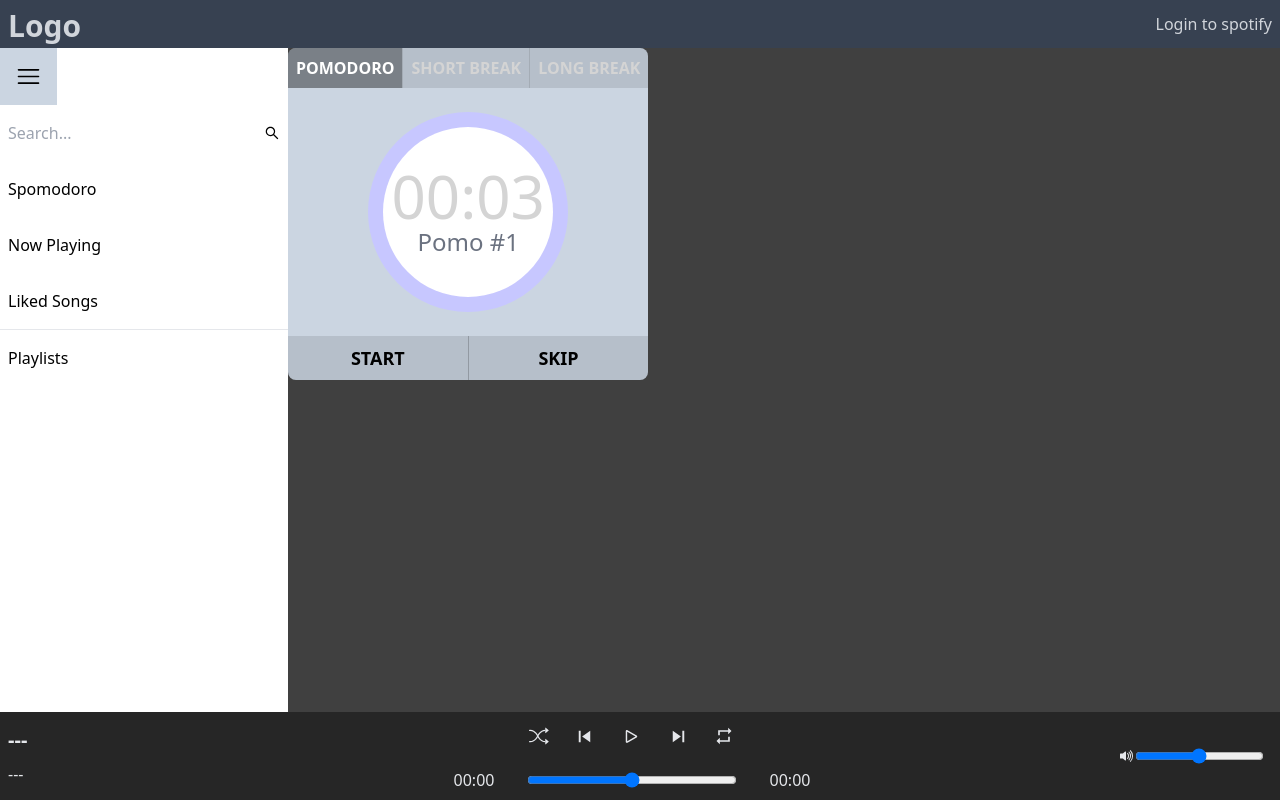
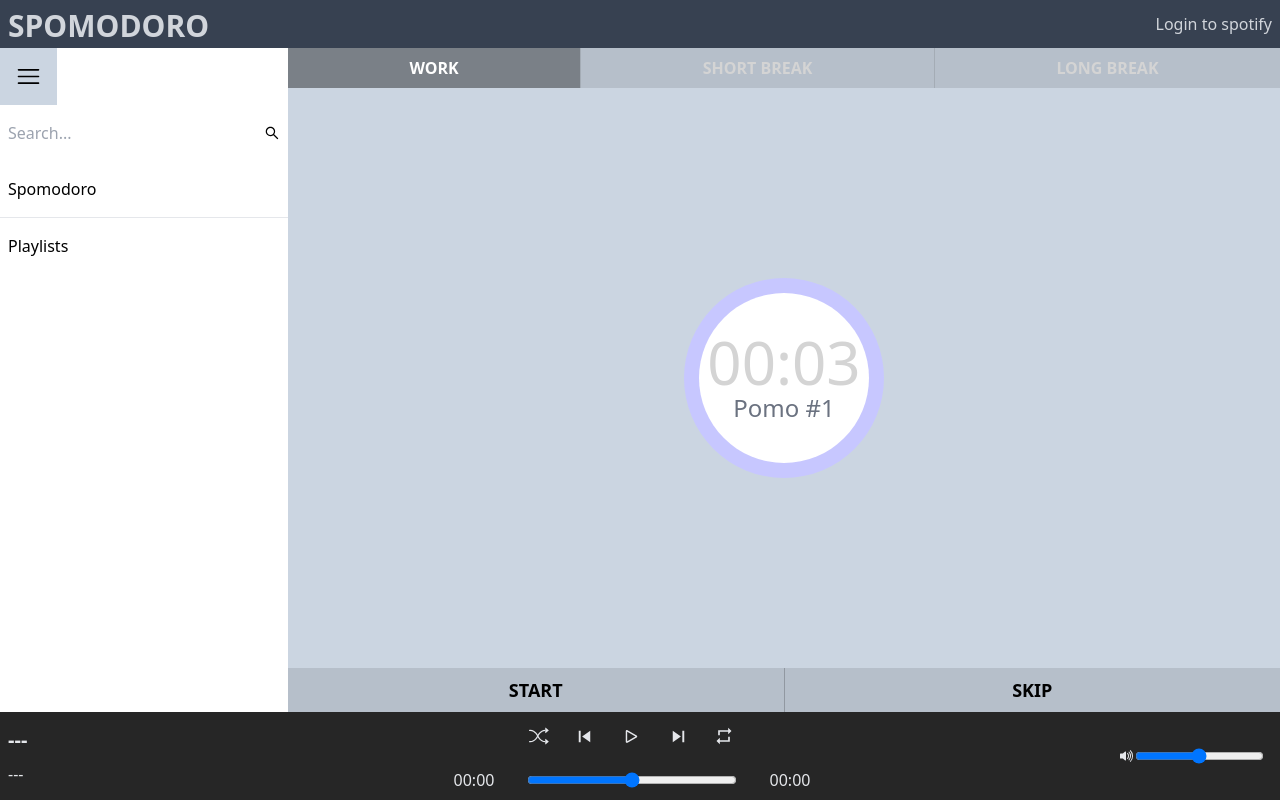
Before and after one commit to dudleylim/spotify-clone-implicitgrant, a React (Create React App) app: page / in a window 1280 px wide. Built offline with nearby package versions, Linux system fonts and the light colour scheme.

Commit message:
added pomodoro timer

```diff
--- a/src/components/ContextApi.js
+++ b/src/components/ContextApi.js
@@ -1,6 +1,6 @@
 import React from 'react'
 import { useState, useEffect } from 'react';
-// import { useNavigate } from 'react-router-dom';
+import { useNavigate } from 'react-router-dom';
 
 const Context = React.createContext();
 export default Context;
@@ -16,10 +16,11 @@ export const ContextApi = ({children}) => {
         const [token, setToken] = useState("");
         const [isLoggedIn, setIsLoggedIn] = useState(false);
 
+        const navigate = useNavigate();
+
         useEffect(() => {
             let urlParams = new URLSearchParams(window.location.hash.replace("#", "?"));
             let token = window.localStorage.getItem("token");
-            // const navigate = useNavigate()
 
             if (!token && urlParams) {
                 try {
@@ -142,8 +143,32 @@ export const ContextApi = ({children}) => {
         const logout = () => {
             player.disconnect();
             setToken("");
+            // setPlayer({});
+            setIsSongReady(false);
+            setIsPlayerReady(false);
             window.localStorage.removeItem("token");
-            // navigate('/');
+            navigate('/');
+        }
+
+    // custom play functions
+        const resume = () => {
+            player.resume();
+            setIsPlaying(true);
+        }
+
+        const pause = () => {
+            player.pause();
+            setIsPlaying(false);
+        }
+
+        const togglePlay = () => {
+            if (isPlaying) {
+                player.pause();
+                setIsPlaying(false);
+            } else {
+                player.resume();
+                setIsPlaying(true);
+            }
         }
 
     // test function
@@ -175,6 +200,7 @@ export const ContextApi = ({children}) => {
         logout,
         setPlayer,
         setIsPlaying,
+        togglePlay, pause, resume,
         // testing,
     };
 
--- a/src/components/ContextApiPomo.js
+++ b/src/components/ContextApiPomo.js
@@ -1,5 +1,7 @@
 import React from 'react'
+import { useContext } from 'react';
 import { useState, useEffect } from 'react';
+import Context from './ContextApi';
 
 const ContextPomo = React.createContext();
 export default ContextPomo;
@@ -7,6 +9,8 @@ export default ContextPomo;
 export const ContextApiPomo = ({children}) => {
 
 // general states and variables
+    const contextApi = useContext(Context);
+
     const defaultWorkTime = 3;
     const defaultRestShortTime = 1;
     const defaultRestLongTime = 2;
@@ -67,7 +71,21 @@ export const ContextApiPomo = ({children}) => {
             }
         }, [currentTime, isWorking, pomoCounter, workTime, restShortTime, restLongTime])
 
+    // toggle play in player when timer starts
+        useEffect(() => {
+            if (contextApi.isSongReady) {
+                isTimerStarted ? contextApi.resume() : contextApi.pause();
+            }
+        }, [isTimerStarted, contextApi])
 
+    // toggle play depending on which tab timer is in
+        useEffect(() => {
+            if (contextApi.isSongReady) {
+                if (isTimerStarted) {
+                    isWorking ? contextApi.resume() : contextApi.pause();
+                }
+            }
+        }, [isWorking, isTimerStarted, contextApi])
 
     // toggle timer
         const toggleTimer = () => {
@@ -76,18 +94,25 @@ export const ContextApiPomo = ({children}) => {
 
     // switch tab
         const switchTab = (tab) => {
+            setIsTimerStarted(false);
             if (tab === 'work') {
                 setIsWorking(true);
                 setIsRestingShort(false);
                 setIsRestingLong(false);
+                setCurrentTime(workTime);
+                setTotalTime(workTime);
             } else if (tab === 'restShort') {
                 setIsWorking(false);
                 setIsRestingShort(true);
                 setIsRestingLong(false);
+                setCurrentTime(restShortTime);
+                setTotalTime(restShortTime);
             } else if (tab === 'restLong') {
                 setIsWorking(false);
                 setIsRestingShort(false);
                 setIsRestingLong(true);
+                setCurrentTime(restLongTime);
+                setTotalTime(restLongTime);
             }
         }
 
--- a/src/components/Header.js
+++ b/src/components/Header.js
@@ -6,7 +6,7 @@ const Header = () => {
 
     return (
         <header className='bg-gray-700 flex flex-row justify-between p-2 text-gray-300'>
-            <h1 className='font-bold text-3xl'>Logo</h1>
+            <h1 className='font-bold text-3xl'>SPOMODORO</h1>
             {contextApi.token ?
                 <div>
                     <button className='' onClick={() => {contextApi.logout()}}>Logout</button>
--- a/src/components/Main.js
+++ b/src/components/Main.js
@@ -10,7 +10,7 @@ const Main = () => {
 
     return (
         <main className='flex flex-row bg-neutral-700 text-neutral-300'>
-            <div>
+            <div className='w-full h-full'>
             <Routes>
 
 
--- a/src/components/Player.jsx
+++ b/src/components/Player.jsx
@@ -51,18 +51,6 @@ const Player = (props) => {
             setSongTitleWidth(songTitle.current?.offsetWidth);
         }
     }, [songDivWidth]);
-
-
-    // custom toggle play
-    const togglePlay = () => {
-        if (contextApi.isPlaying) {
-            contextApi.player.pause();
-            contextApi.setIsPlaying(false);
-        } else {
-            contextApi.player.resume();
-            contextApi.setIsPlaying(true);
-        }
-    }
 
     // initialize shuffle and repeat state
     const [isShuffling, setIsShuffling] = useState(false);
@@ -178,9 +166,9 @@ const Player = (props) => {
                     <PlayerButton functionArg={() => {toggleShuffle()}} iconArg={ <BsShuffle size={20} />} addClass={isShuffling ? "text-green-400" : ""}/>
                     <PlayerButton functionArg={() => {contextApi.player.previousTrack()}} iconArg={<MdSkipPrevious size={23} />}/>
                     { contextApi.isPlaying ?
-                    <PlayerButton functionArg={() => {togglePlay()}} iconArg={<BsPause size={23} />}/>
+                    <PlayerButton functionArg={() => {contextApi.togglePlay()}} iconArg={<BsPause size={23} />}/>
                     :
-                    <PlayerButton functionArg={() => {togglePlay()}} iconArg={<BsPlay size={23} />}/>
+                    <PlayerButton functionArg={() => {contextApi.togglePlay()}} iconArg={<BsPlay size={23} />}/>
                     }
                     <PlayerButton functionArg={() => {contextApi.player.nextTrack()}} iconArg={<MdSkipNext size={23} />}/>
                     <PlayerButton functionArg={() => {toggleRepeat()}} iconArg={repeatState === 'track' ? <MdOutlineRepeatOne size={20} /> : <MdOutlineRepeat size={20} />} addClass={(repeatState === 'track' || repeatState === 'context') ? "text-green-400" : ""}/>
@@ -196,7 +184,7 @@ const Player = (props) => {
                     onMouseDown={
                         () => {
                             if (contextApi.isPlaying) {
-                                togglePlay();
+                                contextApi.togglePlay();
                             }
                         }
                     }
--- a/src/components/Pomodoro.js
+++ b/src/components/Pomodoro.js
@@ -7,13 +7,13 @@ const Pomodoro = () => {
     const contextApiPomo = useContext(ContextPomo);
 
     return (
-        <section className={`flex flex-col items-center gap-6 bg-slate-300 rounded-lg transition-colors duration-500
+        <section className={`flex flex-col items-center gap-6 bg-slate-300 transition-colors duration-500 justify-between h-full
             ${contextApiPomo.isWorking ? 'bg-red-200' : (contextApiPomo.isRestingShort ? 'bg-green-200' : 'bg-blue-200')}
         `}>
             <div className='flex flex-row w-full'>
-                <button className={`p-2 flex-grow transition-colors duration-300 font-semibold ${contextApiPomo.isWorking ? 'bg-black/40 text-white' : 'bg-black/10'} active:bg-black/25 rounded-tl-lg`} onClick={() => {contextApiPomo.switchTab('work')}}>POMODORO</button>
+                <button className={`p-2 flex-grow transition-colors duration-300 font-semibold ${contextApiPomo.isWorking ? 'bg-black/40 text-white' : 'bg-black/10'} active:bg-black/25`} onClick={() => {contextApiPomo.switchTab('work')}}>WORK</button>
                 <button className={`p-2 flex-grow border-x border-black/10 transition-colors duration-300 font-semibold ${contextApiPomo.isRestingShort ? 'bg-black/40 text-white' : 'bg-black/10'} active:bg-black/25`} onClick={() => {contextApiPomo.switchTab('restShort')}}>SHORT BREAK</button>
-                <button className={`p-2 flex-grow transition-colors duration-300 font-semibold ${contextApiPomo.isRestingLong ? 'bg-black/40 text-white' : 'bg-black/10'} active:bg-black/25 rounded-tr-lg`} onClick={() => {contextApiPomo.switchTab('restLong')}}>LONG BREAK</button>
+                <button className={`p-2 flex-grow transition-colors duration-300 font-semibold ${contextApiPomo.isRestingLong ? 'bg-black/40 text-white' : 'bg-black/10'} active:bg-black/25`} onClick={() => {contextApiPomo.switchTab('restLong')}}>LONG BREAK</button>
             </div>
 
             <div style={{backgroundImage: `conic-gradient(rgb(77, 77, 255) ${contextApiPomo.progress}%, rgb(199, 199, 255) 0%)`}} className='circle'>
@@ -24,8 +24,8 @@ const Pomodoro = () => {
             </div>
 
             <div className='flex flex-row w-full'>
-                <button className={`p-2 flex-grow basis-1 rounded-bl-lg text-lg font-semibold text-black transition-colors duration-300 active:bg-black/25 ${contextApiPomo.isTimerStarted ? 'bg-black/20 text-white' : 'bg-black/10'} border-r border-black/20`} onClick={() => {contextApiPomo.toggleTimer()}}>{contextApiPomo.isTimerStarted ? 'STOP' : 'START'}</button>
-                <button className='bg-black/10 p-2 flex-grow basis-1 rounded-br-lg text-lg font-semibold text-black transition-colors duration-300 active:bg-black/25' onClick={() => {}}>SKIP</button>
+                <button className={`p-2 flex-grow basis-1 text-lg font-semibold text-black transition-colors duration-300 active:bg-black/25 ${contextApiPomo.isTimerStarted ? 'bg-black/20 text-white' : 'bg-black/10'} border-r border-black/20`} onClick={() => {contextApiPomo.toggleTimer()}}>{contextApiPomo.isTimerStarted ? 'STOP' : 'START'}</button>
+                <button className='bg-black/10 p-2 flex-grow basis-1 text-lg font-semibold text-black transition-colors duration-300 active:bg-black/25' onClick={() => {}}>SKIP</button>
             </div>
         </section>
     )
--- a/src/components/Sidebar.js
+++ b/src/components/Sidebar.js
@@ -28,13 +28,13 @@ const Sidebar = () => {
                 Spomodoro
             </SidebarItem>
 
-            <SidebarItem link={'/nowplaying'}>
+            {/* <SidebarItem link={'/nowplaying'}>
                 Now Playing
             </SidebarItem>
 
             <SidebarItem link={'/mymusic'}>
                 Liked Songs
-            </SidebarItem>
+            </SidebarItem> */}
 
             <hr />
 
```
